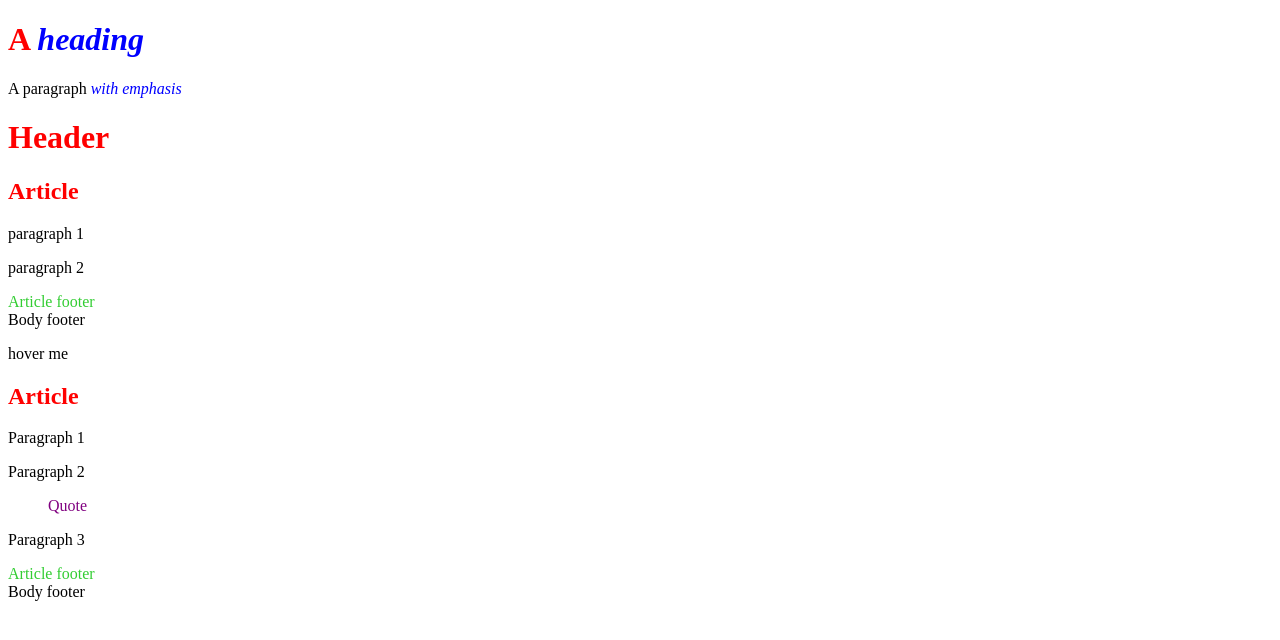
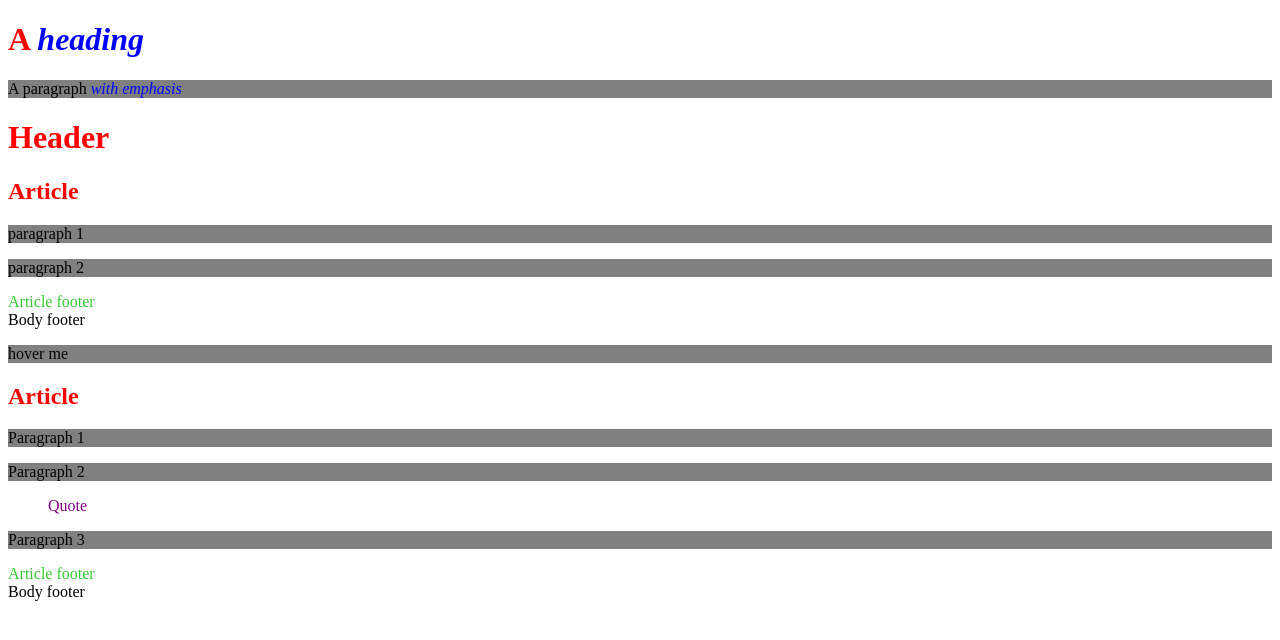
Before and after one commit to JMorgan-git/HTML-Exercizes, a plain HTML site: page Day two/SelectorTask.html in a window 1280 px wide. Drawn offline with Linux system fonts and the light colour scheme.

Commit message:
Update selectortask.css

```diff
--- a/Day two/selectortask.css
+++ b/Day two/selectortask.css
@@ -15,7 +15,7 @@ p+blockquote {
 }
 
 h1~p {
-    background:color: grey;
+    background-color: grey;
 }
 
 p:hover{
```
